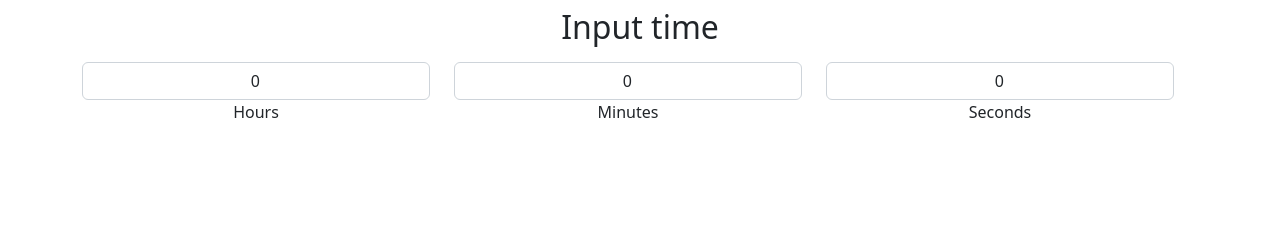
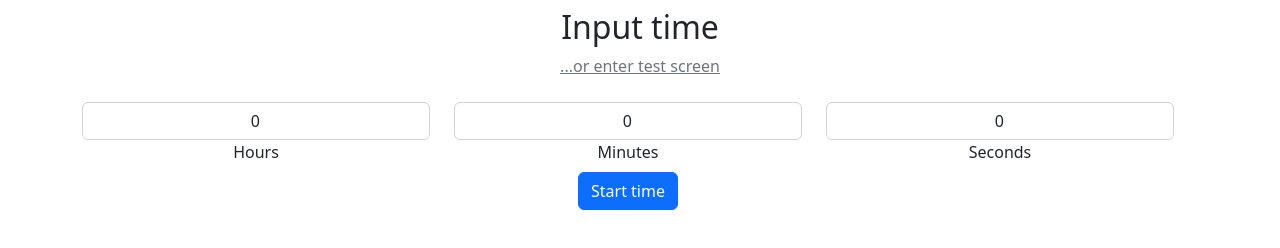
Before and after one commit to jmmedina00/fancy-countdown, a website built with webpack: page index.html in a window 1280 px wide. Built offline with nearby package versions, Linux system fonts and the light colour scheme.

Commit message:
feat: add more stuff to time form, navigation between form and test

```diff
--- a/src/html/test-range.html
+++ b/src/html/test-range.html
@@ -2,6 +2,9 @@
   <div class="row">
     <div class="col">
       <h3 class="capitalize text-center">Time unit test</h3>
+      <p class="text-center">
+        <a href="/" class="link-secondary">Back to start</a>
+      </p>
     </div>
   </div>
   <div class="row mx-1 mx-sm-5">
--- a/src/html/time-form.html
+++ b/src/html/time-form.html
@@ -2,8 +2,11 @@
   <div class="row">
     <div class="col py-2">
       <h2>Input time</h2>
+      <p>
+        <a href="/?test=1" class="link-secondary">...or enter test screen</a>
+      </p>
     </div>
-    <div class="row">
+    <div class="row mb-2">
       <div class="col">
         <div class="row">
           <div class="col">
@@ -53,5 +56,10 @@
         </div>
       </div>
     </div>
+    <div class="row">
+      <div class="col">
+        <button type="button" class="btn btn-primary">Start time</button>
+      </div>
+    </div>
   </div>
 </div>
```
